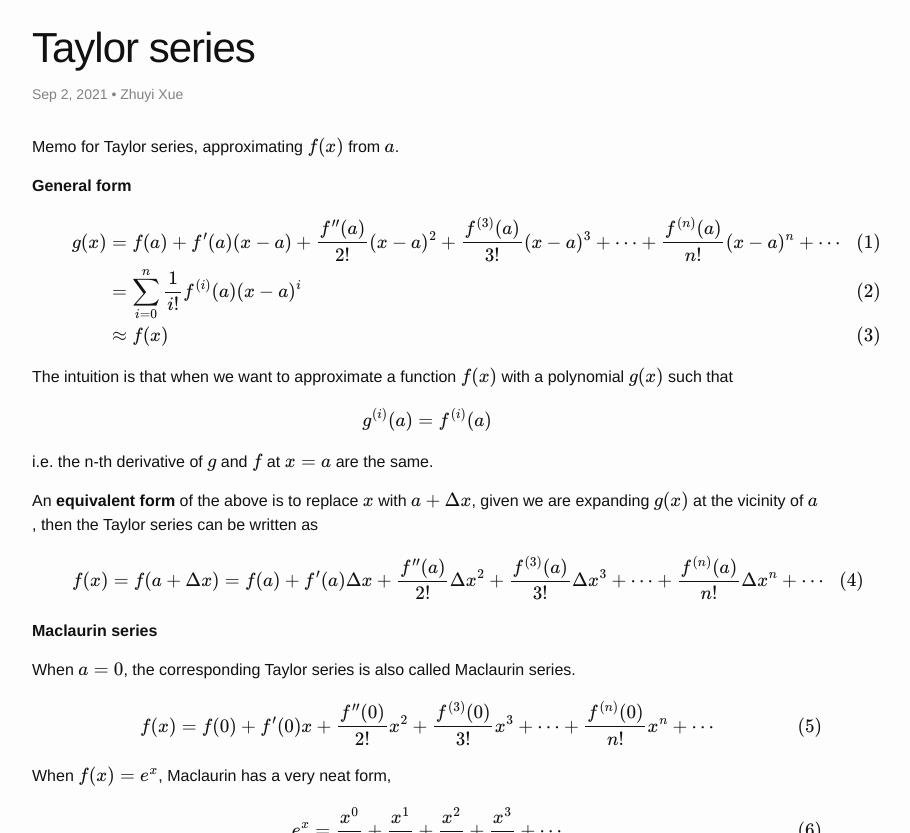
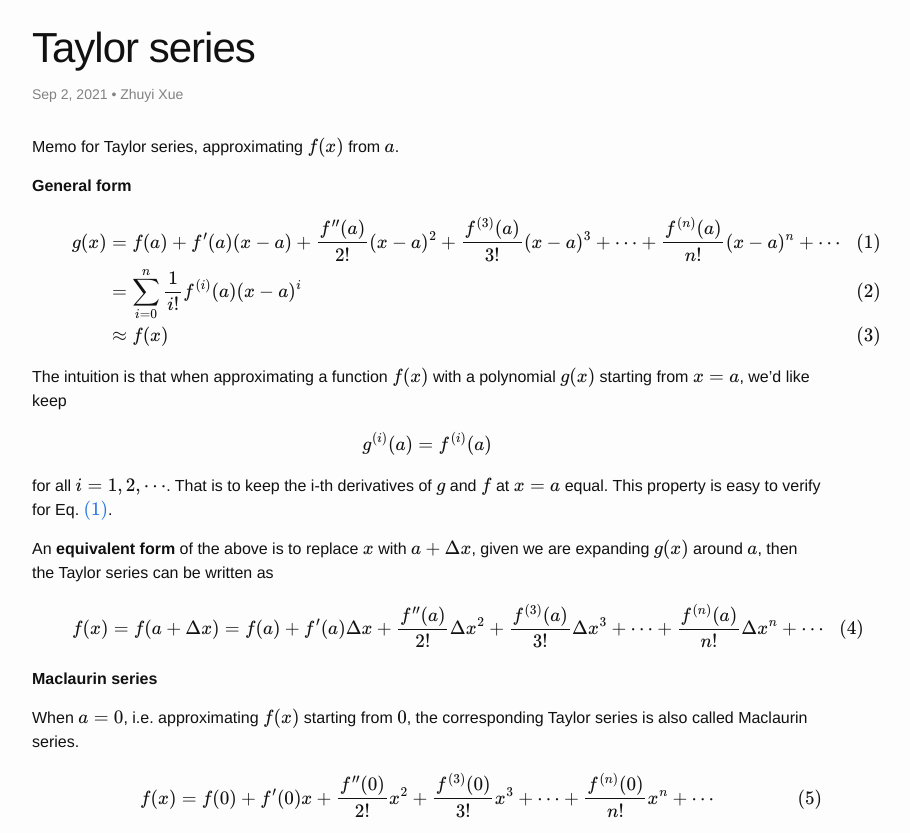
Before and after one commit to zyxue/zyxue.github.io, a Jekyll site: the page built from _posts/2021-09-02-taylor-series.md, in a window 1280 px wide and 900 px high, cut to the strip 67-900 px from the top of the window. Shown: the whole strip, without its empty margins (213-1123 px from the left). Built offline with Jekyll 4.4.1, drawn with Linux system fonts in a browser that asks for light colours; formulas are drawn with MathJax 3; comment, search, counter and statistics services are not loaded.

Commit message:
updated _posts/2021-09-02-taylor-series.md

```diff
--- a/_posts/2021-09-02-taylor-series.md
+++ b/_posts/2021-09-02-taylor-series.md
@@ -12,24 +12,24 @@ Memo for Taylor series, approximating $f(x)$ from $a$.
 $$
 \begin{align}
 g(x)
-&= f(a) + f'(a)(x - a) + \frac{f''(a)}{2!}(x - a)^2 + \frac{f^{(3)}(a)}{3!}(x - a)^3 + \cdots + \frac{f^{(n)}(a)}{n!}(x - a)^n + \cdots \\
+&= f(a) + f'(a)(x - a) + \frac{f''(a)}{2!}(x - a)^2 + \frac{f^{(3)}(a)}{3!}(x - a)^3 + \cdots + \frac{f^{(n)}(a)}{n!}(x - a)^n + \cdots \label{eq:taylor_general} \\
 &= \sum_{i=0}^n \frac{1}{i!} f^{(i)}(a) (x - a)^i \\
 &\approx f(x)
 \end{align}
 $$
 
-The intuition is that when we want to approximate a function $f(x)$ with a
-polynomial $g(x)$ such that
+The intuition is that when approximating a function $f(x)$ with a polynomial
+$g(x)$ starting from $x=a$, we'd like keep
 
 $$
 g^{(i)}(a) = f^{(i)}(a)
 $$
 
-i.e. the n-th derivative of $g$ and $f$ at $x=a$ are the same.
+for all $i = 1, 2, \cdots$. That is to keep the i-th derivatives of $g$ and $f$
+at $x=a$ equal. This property is easy to verify for Eq. $\eqref{eq:taylor_general}$.
 
-An **equivalent form** of the above is to replace $x$ with $a + \Delta x$, given we
-are expanding $g(x)$ at the vicinity of $a$, then the Taylor series can be
-written as
+An **equivalent form** of the above is to replace $x$ with $a + \Delta x$, given
+we are expanding $g(x)$ around $a$, then the Taylor series can be written as
 
 $$
 \begin{equation}
@@ -39,7 +39,8 @@ $$
 
 **Maclaurin series**
 
-When $a = 0$, the corresponding Taylor series is also called Maclaurin series.
+When $a = 0$, i.e. approximating $f(x)$ starting from $0$, the corresponding
+Taylor series is also called Maclaurin series.
 
 $$
 \begin{equation}
```
